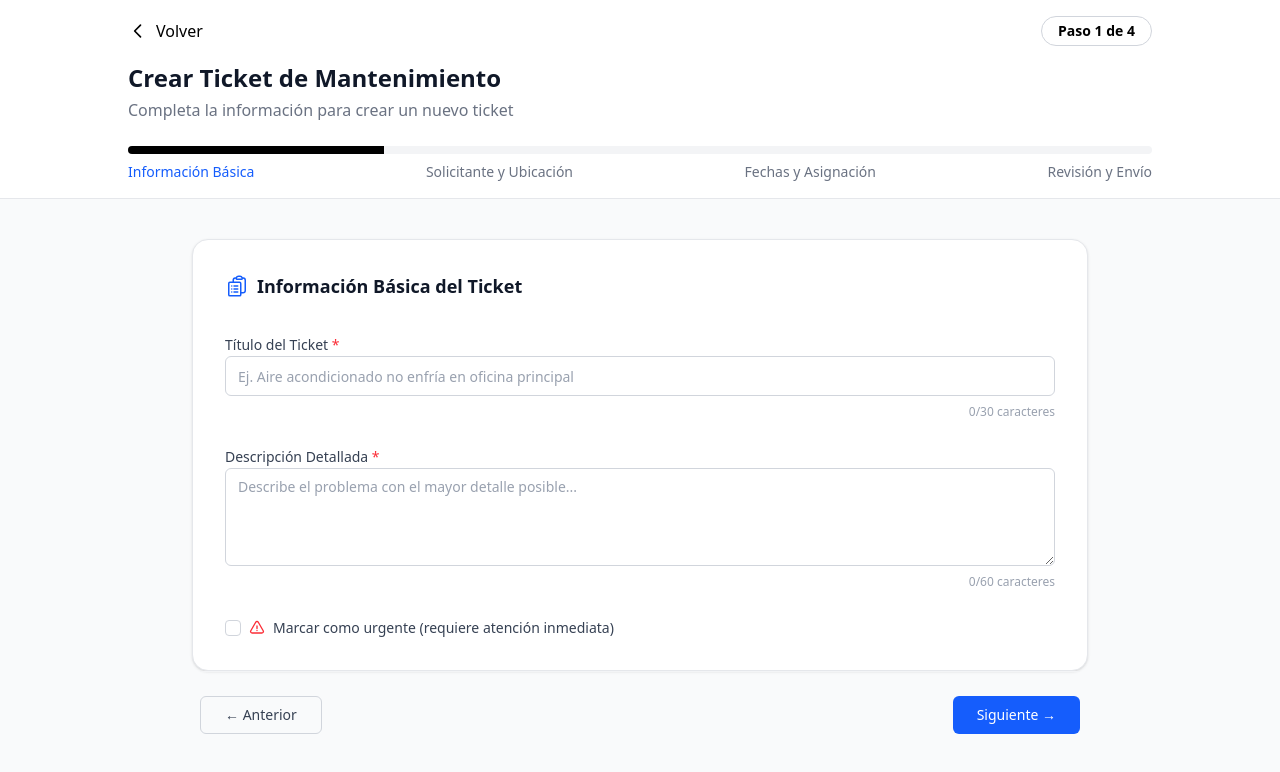
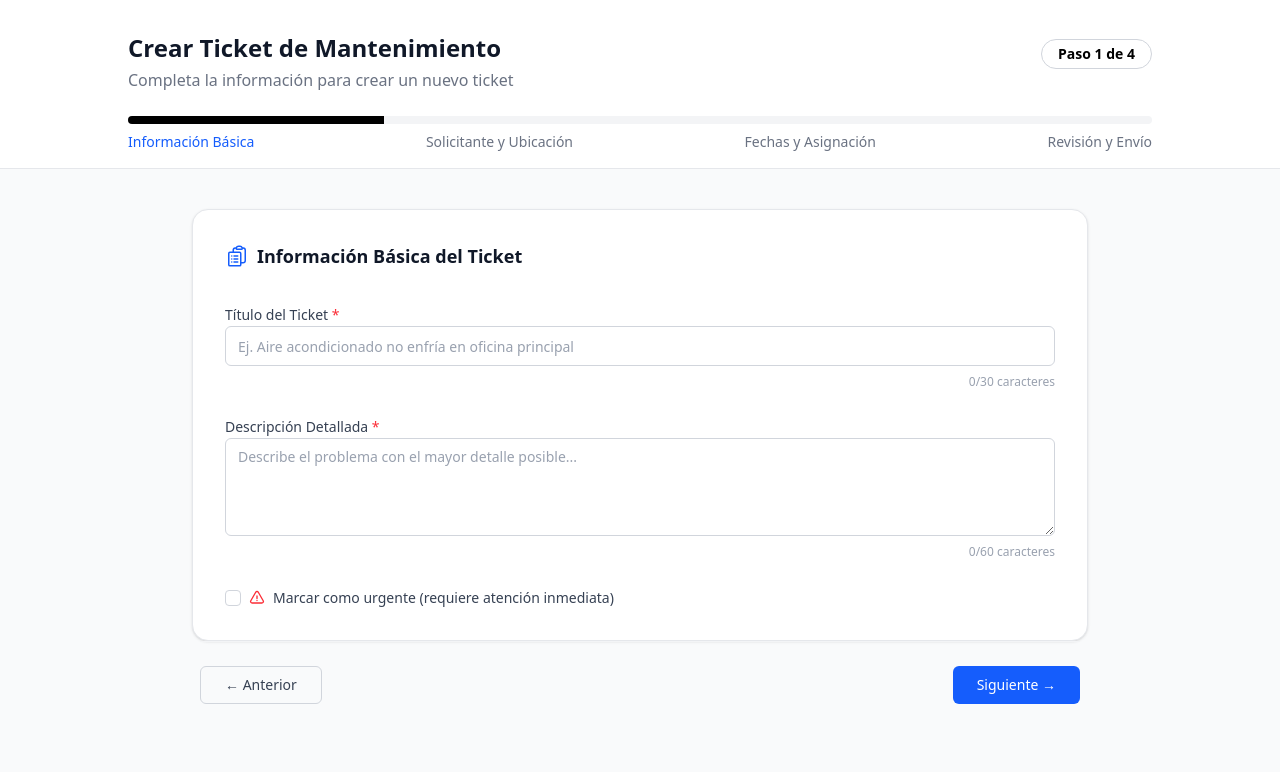
Before and after one commit to EdgarJr30/mlm_frontend, a React (Vite) app: page /create-ticket in a window 1280 px wide. Shown: the top 772 px of the page. Built offline with nearby package versions, Linux system fonts and the light colour scheme.

Commit message:
fix: comente el boton de volver en el form porque no sera utilizado por usuarios

```diff
--- a/src/components/TicketForm.tsx
+++ b/src/components/TicketForm.tsx
@@ -1,5 +1,5 @@
 import { useState } from "react"
-import { useNavigate } from "react-router-dom"
+// import { useNavigate } from "react-router-dom"
 import { LOCATIONS } from "../components/constants/locations";
 import { Input } from "../components/ui/input"
 import { Textarea } from "../components/ui/textarea"
@@ -70,7 +70,7 @@ export default function TicketForm() {
   const [errors, setErrors] = useState<Partial<Record<keyof TicketFormData | "image", string>>>({})
 
 
-  const navigate = useNavigate()
+  // const navigate = useNavigate()
 
   const handleChange = (
     name: keyof TicketFormData,
@@ -173,7 +173,7 @@ export default function TicketForm() {
       <div className="w-full bg-white border-b border-gray-200 px-6 pt-4 pb-4">
         <div className="max-w-5xl mx-auto">
           <div className="flex items-center justify-between">
-            <button
+            {/* <button
               type="button"
               onClick={() => navigate("/kanban")}
               className="text-base font-medium text-black hover:underline flex items-center gap-2 cursor-pointer"
@@ -182,15 +182,14 @@ export default function TicketForm() {
                 <path strokeLinecap="round" strokeLinejoin="round" d="M15 19l-7-7 7-7" />
               </svg>
               Volver
-            </button>
+            </button> */}
+            <div className="mt-4">
+              <h1 className="text-2xl font-extrabold text-gray-900">Crear Ticket de Mantenimiento</h1>
+              <p className="text-base text-gray-500 mt-1">Completa la información para crear un nuevo ticket</p>
+            </div>
             <span className="text-sm font-semibold text-black border border-gray-300 rounded-full px-4 py-1">
               Paso {step} de 4
             </span>
-          </div>
-
-          <div className="mt-4">
-            <h1 className="text-2xl font-extrabold text-gray-900">Crear Ticket de Mantenimiento</h1>
-            <p className="text-base text-gray-500 mt-1">Completa la información para crear un nuevo ticket</p>
           </div>
 
           {/* Barra de progreso con estilo personalizado */}
```
